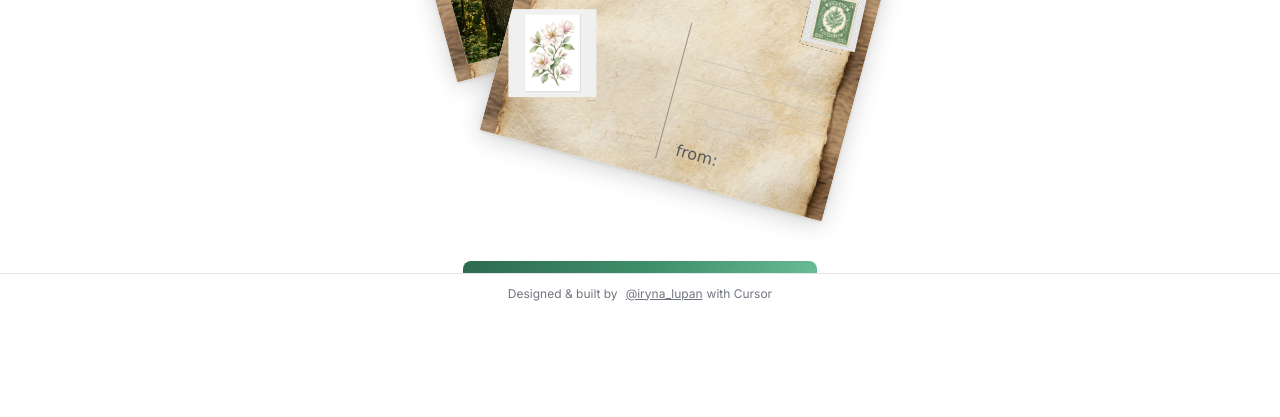
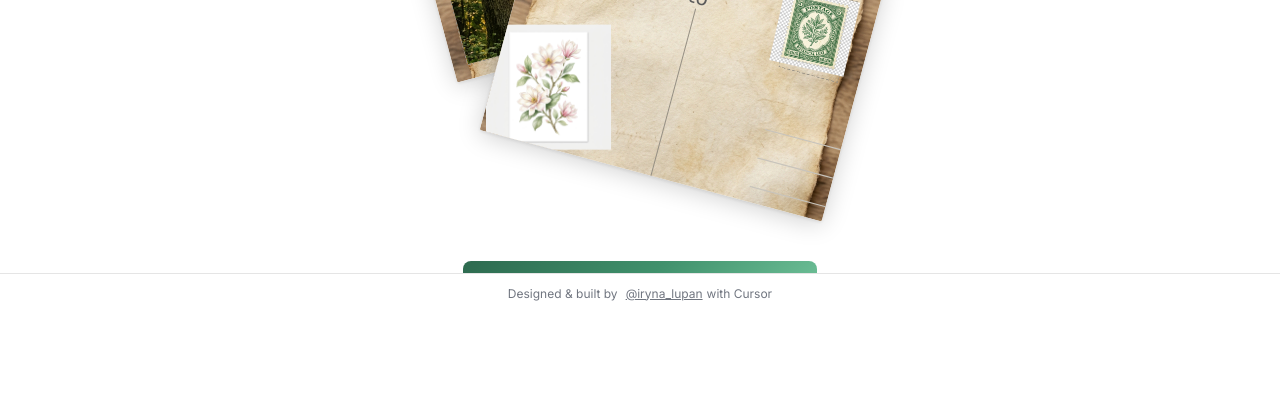
Before and after one commit to Kanishk07-23/think-of-you, a website: page index.html in a window 1280 px wide. Shown: the part 487-904 px from the top of the page. Drawn offline with Linux system fonts and the light colour scheme; a web font is replaced by a local one.

Commit message:
feat: scale postcard to 500x350, char limit 500, flower as pure decorative watermark, no scroll needed

```diff
--- a/app.js
+++ b/app.js
@@ -233,7 +233,7 @@
     msgInput.addEventListener('input', () => {
       state.message = msgInput.value;
       msgCount.textContent = state.message.length;
-      msgCount.parentElement.classList.toggle('at-limit', state.message.length >= 1000);
+      msgCount.parentElement.classList.toggle('at-limit', state.message.length >= 500);
       pcMsgPreview.textContent = state.message;
       updateShareButtons();
     });
--- a/index.html
+++ b/index.html
@@ -236,14 +236,14 @@
               <div class="control-group">
                 <label for="message-input" class="control-label">Write your message:</label>
                 <div class="textarea-wrap">
-                  <textarea id="message-input" maxlength="1000" rows="5"
+                  <textarea id="message-input" maxlength="500" rows="5"
                     placeholder="Write something from your heart…" class="message-textarea"></textarea>
                   <svg class="resize-icon" width="12" height="12" viewBox="0 0 12 12" aria-hidden="true">
                     <path stroke="#717680" d="M11 1v10H1"/>
                     <path stroke="#717680" d="M11 11 4 4"/>
                   </svg>
                 </div>
-                <div class="char-count"><span id="msg-char-count">0</span>/1000</div>
+                <div class="char-count"><span id="msg-char-count">0</span>/500</div>
               </div>
 
               <!-- Flower picker -->
--- a/style.css
+++ b/style.css
@@ -158,76 +158,78 @@ input, textarea { font-family: inherit; }
 .postcard-back-content { position: relative; z-index: 2; width: 100%; height: 100%; }
 
 .pc-label-postcard {
-  position: absolute; left: 50%; top: 20px; transform: translateX(-50%);
-  font-family: var(--font-serif); font-size: 12px; line-height: 14px;
-  letter-spacing: 0.72px; color: #5b5b5b; pointer-events: none; white-space: nowrap;
+  position: absolute; left: 50%; top: 28px; transform: translateX(-50%);
+  font-family: var(--font-serif); font-size: 14px; line-height: 17px;
+  letter-spacing: 0.84px; color: #5b5b5b; pointer-events: none; white-space: nowrap;
 }
 .pc-label-to {
-  position: absolute; left: 50%; top: 40px; transform: translateX(-50%);
-  font-family: var(--font-script); font-size: 16px; line-height: 20px;
+  position: absolute; left: 50%; top: 52px; transform: translateX(-50%);
+  font-family: var(--font-script); font-size: 20px; line-height: 26px;
   color: #5b5b5b; pointer-events: none;
 }
 .pc-to-name {
-  position: absolute; left: 87px; top: 47px;
-  width: 180px; display: flex; justify-content: center; text-align: center;
-  font-family: var(--font-script); font-size: 24px; line-height: 32px;
+  position: absolute; left: 123px; top: 60px;
+  width: 254px; display: flex; justify-content: center; text-align: center;
+  font-family: var(--font-script); font-size: 30px; line-height: 40px;
   color: #5b5b5b; pointer-events: none; white-space: nowrap;
   overflow: hidden; text-overflow: ellipsis;
 }
 .pc-sep-line {
-  position: absolute; left: 50%; top: calc(50% + 37px);
+  position: absolute; left: 50%; top: calc(50% + 50px);
   transform: translate(-50%, -50%);
-  width: 0.5px; height: 140px; background: #969084; pointer-events: none; z-index: 0;
+  width: 0.5px; height: 196px; background: #969084; pointer-events: none; z-index: 0;
 }
+/* The address-lines image — right side below the vertical divider */
 .pc-addr-lines {
-  position: absolute; left: 195px; top: 111px; z-index: 1;
-  width: 140.69px; height: 84px; object-fit: fill; pointer-events: none;
+  position: absolute; left: 275px; top: 156px; z-index: 1;
+  width: 199px; height: 118px; object-fit: fill; pointer-events: none;
 }
+/* Stamp slot (dashed rectangle in top right) */
 .pc-stamp-slot {
-  position: absolute; left: 285.89px; top: 24px; z-index: 1;
-  height: 60px; width: 44px; border-radius: 2px;
+  position: absolute; right: 20px; top: 28px; z-index: 1;
+  height: 84px; width: 62px; border-radius: 2px;
   border: 0.5px dashed #969084; pointer-events: none;
 }
+/* Stamp image sits inside the slot */
 .pc-stamp-wrap {
-  position: absolute; left: 282.86px; top: 17.86px;
-  z-index: 2; width: 62.28px; height: 62.28px;
+  position: absolute; right: 12px; top: 20px;
+  z-index: 2; width: 88px; height: 88px;
   display: flex; align-items: center; justify-content: center; pointer-events: none;
 }
 .pc-stamp-img {
-  width: 54px; height: 60px; object-fit: contain; object-position: bottom;
+  width: 76px; height: 84px; object-fit: contain; object-position: bottom;
   transform: rotate(-2.22deg); transition: opacity 0.2s;
 }
+/* Flower — purely decorative watermark on the left, no slot/box */
 .pc-flower-wrap {
-  position: absolute; left: 18px; top: 64px; z-index: 2;
-  width: 123.82px; height: 167.66px;
+  position: absolute; left: 10px; top: 60px; z-index: 2;
+  width: 175px; height: 236px;
   display: flex; align-items: center; justify-content: center; pointer-events: none;
 }
 .pc-flower-inner {
-  width: 88px; height: 150px; position: relative; transform: rotate(-15deg);
+  width: 125px; height: 212px; position: relative; transform: rotate(-15deg);
 }
 .pc-flower-img {
   position: absolute; left: -35.24%; top: -15.44%;
   width: 170.48%; height: 131.93%; object-fit: contain;
   transition: opacity 0.2s; mix-blend-mode: multiply; pointer-events: none;
 }
+/* Message area — left side, below the 'to' name */
 .pc-message-preview {
-  position: absolute; left: 195px; top: 111px; z-index: 3;
-  width: 140.69px; height: 84px; overflow-y: auto; pointer-events: auto;
-  scrollbar-width: none; /* Hide scrollbar for Firefox */
-  -ms-overflow-style: none; /* Hide scrollbar for IE/Edge */
-}
-.pc-message-preview::-webkit-scrollbar {
-  display: none; /* Hide scrollbar for Chrome/Safari/Webkit */
+  position: absolute; left: 18px; top: 108px; z-index: 3;
+  width: 235px; height: 210px;
+  overflow: hidden; pointer-events: none;
 }
 .pc-message-preview-text {
   width: 100%; text-align: left;
-  font-family: 'Caveat', cursive; font-size: 12px; line-height: 14px;
+  font-family: 'Caveat', cursive; font-size: 14px; line-height: 18px;
   color: #5b5b5b; word-break: break-word; white-space: pre-wrap; margin: 0;
 }
+/* From label — bottom right of right column */
 .pc-label-from {
-  position: absolute; left: 195px; top: 209px;
+  position: absolute; left: 275px; top: 296px;
   display: flex; align-items: baseline; gap: 4px;
-  font-family: var(--font-script); font-size: 16px; line-height: 20px;
+  font-family: var(--font-script); font-size: 20px; line-height: 26px;
   color: #5b5b5b; pointer-events: none;
 }
 
@@ -317,7 +319,7 @@ input, textarea { font-family: inherit; }
 }
 .flip-btn-wrap:focus-visible { box-shadow: 0 0 0 2px rgba(10,10,10,0.2); }
 
-.flip-container { width: 354px; height: 250px; perspective: 1000px; }
+.flip-container { width: 500px; height: 350px; perspective: 1000px; }
 
 .flip-card {
   position: relative; width: 100%; height: 100%;
@@ -336,7 +338,7 @@ input, textarea { font-family: inherit; }
 .flip-card.flipped .flip-card-front { pointer-events: none; }
 
 .postcard {
-  position: relative; width: 354px; height: 250px;
+  position: relative; width: 500px; height: 350px;
   border-radius: 2px; overflow: hidden;
   box-shadow: var(--shadow-postcard); background: var(--paper);
 }
```
